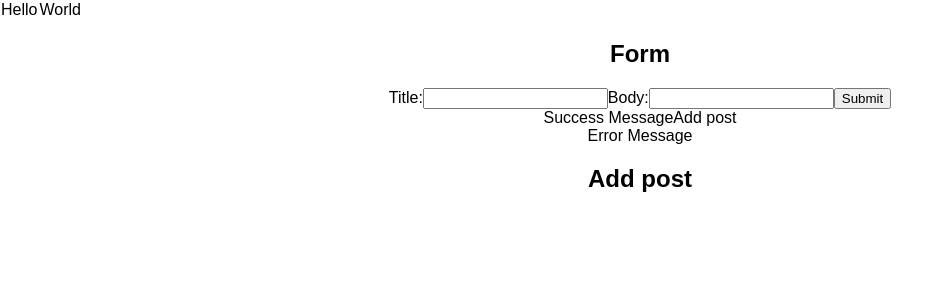
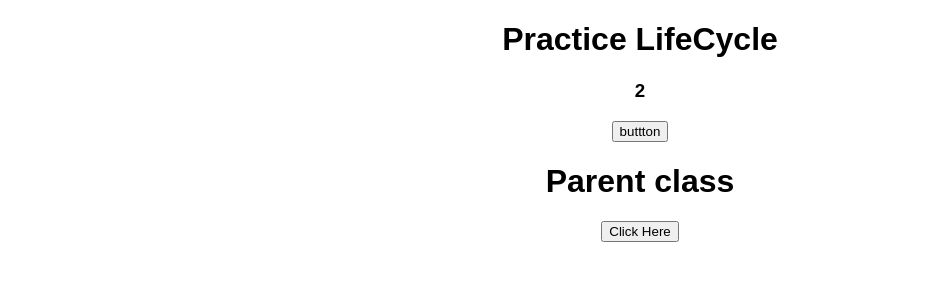
Before and after one commit to Vanshika-8/React-Practice, a React (Create React App) app: page / in a window 1280 px wide. Shown: the top 300 px of the page, without its empty margins (0-952 px from the left). Built offline with nearby package versions, Linux system fonts and the light colour scheme.

Commit message:
Life cycle methods are added

```diff
--- a/src/App.js
+++ b/src/App.js
@@ -4,6 +4,8 @@ import { person as Person} from './Person/Person'; //named import
 //import Person from './Person/Person'; //default import
 import Forms from './forms/Forms';
 import FragmentImplementation from './fragments/FragmentImplementation';
+import LifecyclePractice from './lifecycle/lifecycle';
+import Parent from './lifecycle/parent';
 
 class App extends Component {
    constructor(props){
@@ -59,8 +61,10 @@ handleNewVideos(){
 
     return (
       <div className="App">
-     <FragmentImplementation  />
-      <Forms/>
+      <LifecyclePractice/>
+      <Parent/>
+   {/*<FragmentImplementation  />
+      <Forms/> */}
       {/* This is an inline css block */}
       {/*  <h1 style={{fontWeight:'bold'}}>Hi I am React</h1>
       <div onClick={this.handleVideos}>Handle Videos</div>
--- /dev/null
+++ b/src/lifecycle/lifecycle.js
@@ -0,0 +1,54 @@
+import React, { Component } from 'react';
+/* LifeCycle methods
+1.Mounting- first in the lifecycle method the render and constructor are mounted.
+          --counstructor is only used for initializing local state and bind event handler methods.
+           -when the component is mounted the constructor runs first and then the render and the componentDidMount()
+        -First the render will proceed and show the rendered part
+        -the in the constructor the initial state is mounted, which will be furthur used.
+        -ComponentDidMount()- When the render and component are mounted , then we put all the neccessary logic which we want to execute on the initial load. THE ComponentDidMOunt() is a lifecycle method.
+2.Updating- When updating , we can update only in two ways , first is the setState and othere is a forceUpdate()
+        --this updation occurs for the inital rendered part.
+          -Note- we cannot use setState in the constructor as the constructor is not mounted until it is re-rendered.
+          -componentDidUpdate()is used for updating.
+3.Unmounting-in this phase the the old component will be removed from the dom and the new componet will be inserted in the dom. ComponentWillUnMount-we can use it for cleaning up the old components
+*/
+class LifecyclePractice extends Component {
+    constructor(props) {
+        super(props);
+        this.state = {
+            count:0
+         }
+         //we cannot use setstate in a constructor because the constructor is not mounted until it is rendered.
+        //  this.setState({
+        //      count:1
+        //  })
+
+    }
+    practice=()=>{
+        this.setState({count:1})
+
+    }
+   componentDidMount(){
+       this.setState({
+           count:2
+       })
+       console.log('component mounted')
+   }
+    componentWillUnmount(){
+        console.log('Unmounting component')
+    }
+    render() {
+
+        return (
+            <div>
+            {console.log('compoent render')}
+            <h1>Practice LifeCycle</h1>
+            <h3 >{this.state.count}</h3>
+          <button onClick={this.practice}>buttton</button>
+
+            </div>
+         );
+    }
+}
+
+export default LifecyclePractice;
--- /dev/null
+++ b/src/lifecycle/parent.js
@@ -0,0 +1,57 @@
+import React, { Component } from 'react';
+/*
+Here there are 2 classes the child and the parent class,
+we have used the child component in the parent component for toggling the view ,
+by using a condtional statement we are rendering the view, but the lifecycle methods like
+componentWillMount() is excuted when the button is clciked and the child component is displayed,
+componentWillNotmount() is excuted when the button is clicked again and the child component is vanished.
+*/
+class Parent extends Component {
+    constructor(props) {
+        super(props);
+        this.state = {
+            show:false
+         }
+
+    }
+
+    buttonHandler=()=>this.setState({show:!this.state.show})
+
+    render() {
+        return (
+            <div>
+            <h1>Parent class</h1>
+        {/* and conditional format */}
+            {/*this.state.show && <Child/>*/}
+            {/* ternary conditional  format */}
+            {this.state.show ? <Child/> : null}
+            <button onClick={this.buttonHandler}>Click Here</button>
+            </div>
+         );
+    }
+}
+
+class Child extends Component{
+    constructor(props){
+        super(props)
+    }
+
+    componentWillUnmount(){
+        console.warn('Child Component Unmounted.')
+    }
+
+    componentDidMount(){
+        console.warn('Child component mounted')
+    }
+
+    render(){
+        return (
+            <div>
+            <h1>Child class</h1>
+
+            </div>
+        )
+    }
+}
+
+export default Parent;
```
